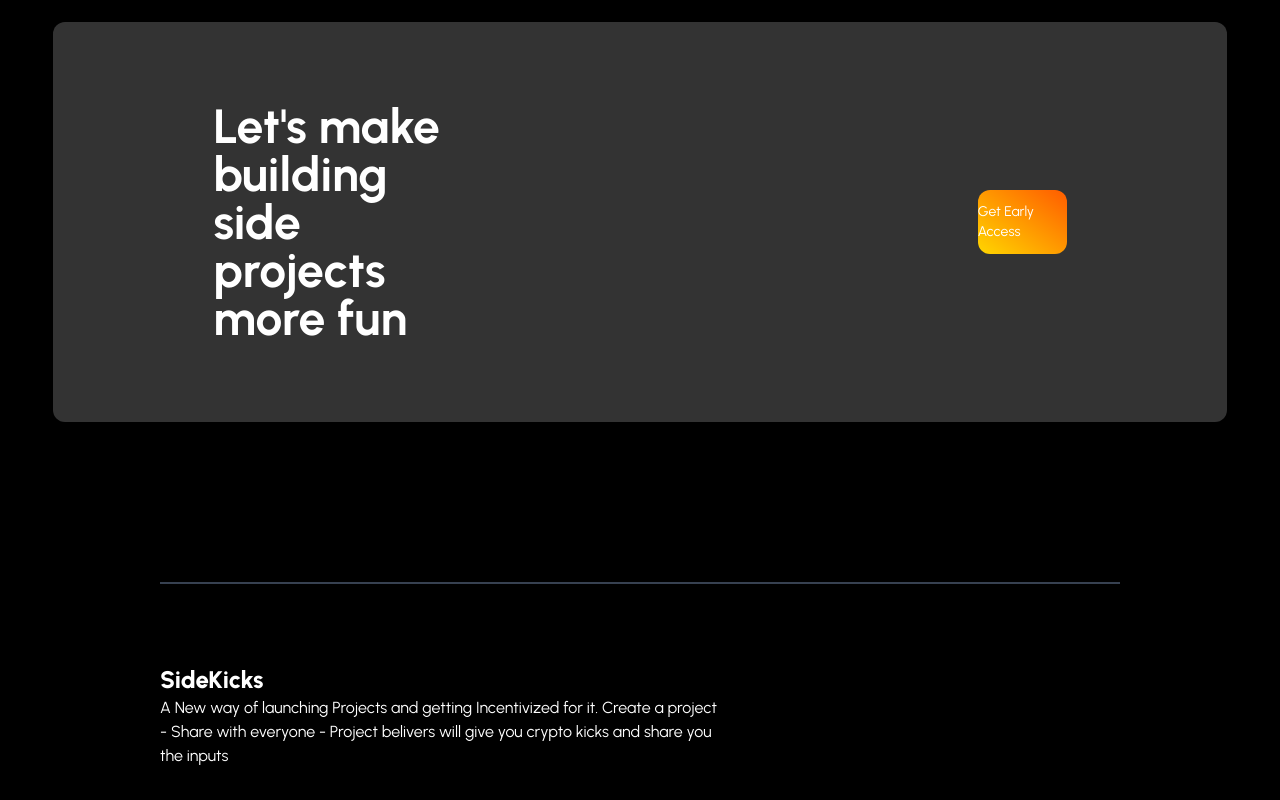
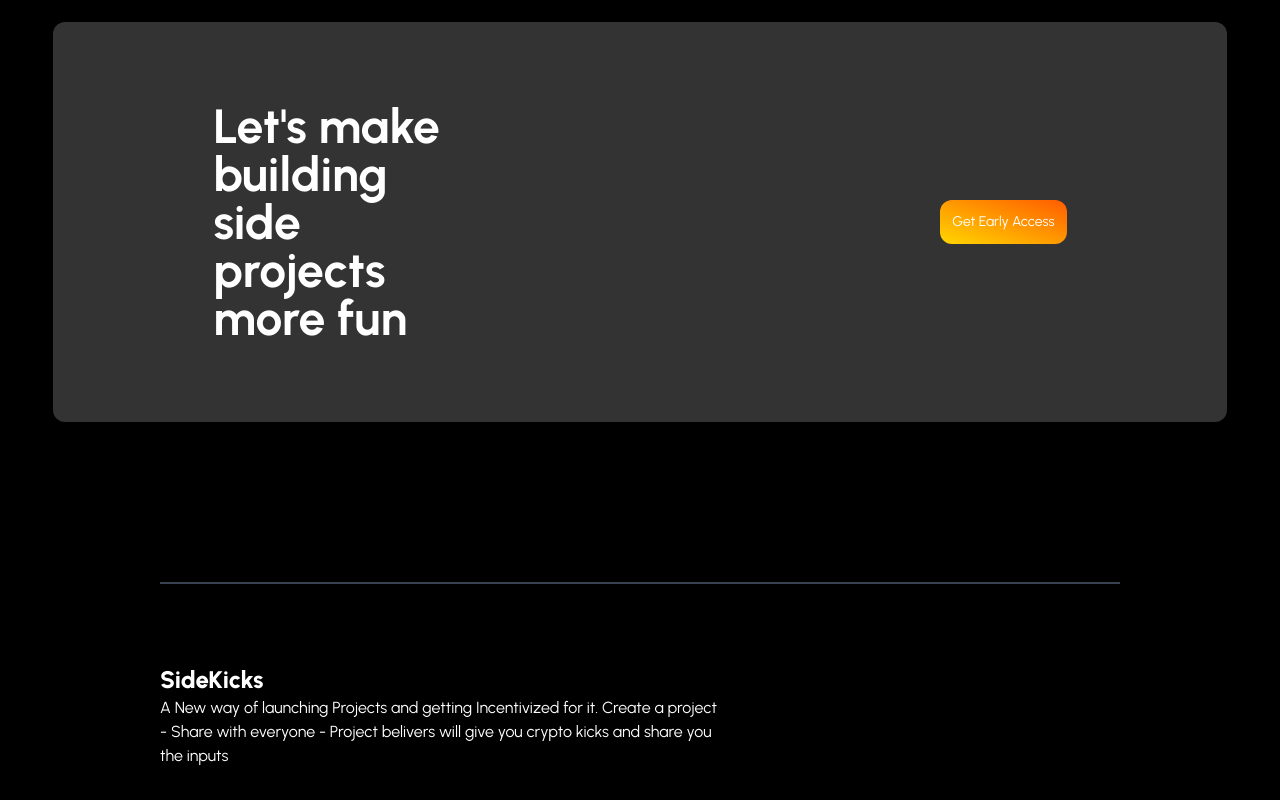
Before and after one commit to sk1122/sidekicks-frontend, a Next.js app: page / in a window 1280 px wide. Shown: the part 2790-3590 px from the top of the page. Built offline with nearby package versions, Linux system fonts and the light colour scheme.

Commit message:
Responsive Design

```diff
--- a/components/CTA.tsx
+++ b/components/CTA.tsx
@@ -7,7 +7,7 @@
 					</div>
 				</div>
                 <div className="h-full w-full px-16 lg:px-40 flex justify-center lg:justify-end items-center mt-10 lg:mt-0">
-					<a href='https://tally.so/r/wdG5N3' target='_blank' className="w-1/3 bg-gradient-to-tr from-[#FFD600] to-[#FF5C00] flex justify-center items-center text-white rounded-xl py-3 text-sm">Get Early Access</a>
+					<a href='https://tally.so/r/wdG5N3' target='_blank' className="bg-gradient-to-tr from-[#FFD600] to-[#FF5C00] flex justify-center items-center text-white rounded-xl p-3 text-sm">Get Early Access</a>
                 </div>
             </div>
     )
--- a/components/HowCard.tsx
+++ b/components/HowCard.tsx
@@ -7,11 +7,11 @@
 
 const HowCard = (props: Props) => {
 	return (
-		<div className="w-full h-full flex flex-col lg:flex-row justify-center items-center px-16 md:px-20 lg:px-40">
+		<div className="w-full h-full flex flex-col lg:flex-row justify-center items-center px-16 md:px-20 lg:px-40 space-y-5 lg:space-y-0">
 			<div className="w-full md:w-1/2 h-full flex flex-col justify-center items-start">
 				<h1 className="text-white/20 text-[4em] md:text-[8em] xl:text-[12em] -mb-10 font-black">{props.id}</h1>
 				<h1 className="text-transparent bg-clip-text bg-gradient-to-br from-[#FFD600] to-[#FF5C00] font-black text-4xl mb-2">{props.title}</h1>
-				<p className="w-1/2 text-sm font-medium">{props.desc}</p>
+				<p className="w-full lg:w-1/2 text-sm font-medium">{props.desc}</p>
 			</div>
 			<div className="w-full md:w-1/2 h-full flex flex-col justify-center items-center space-y-5">
 				<img src={props.img} alt="" className="" />
```
